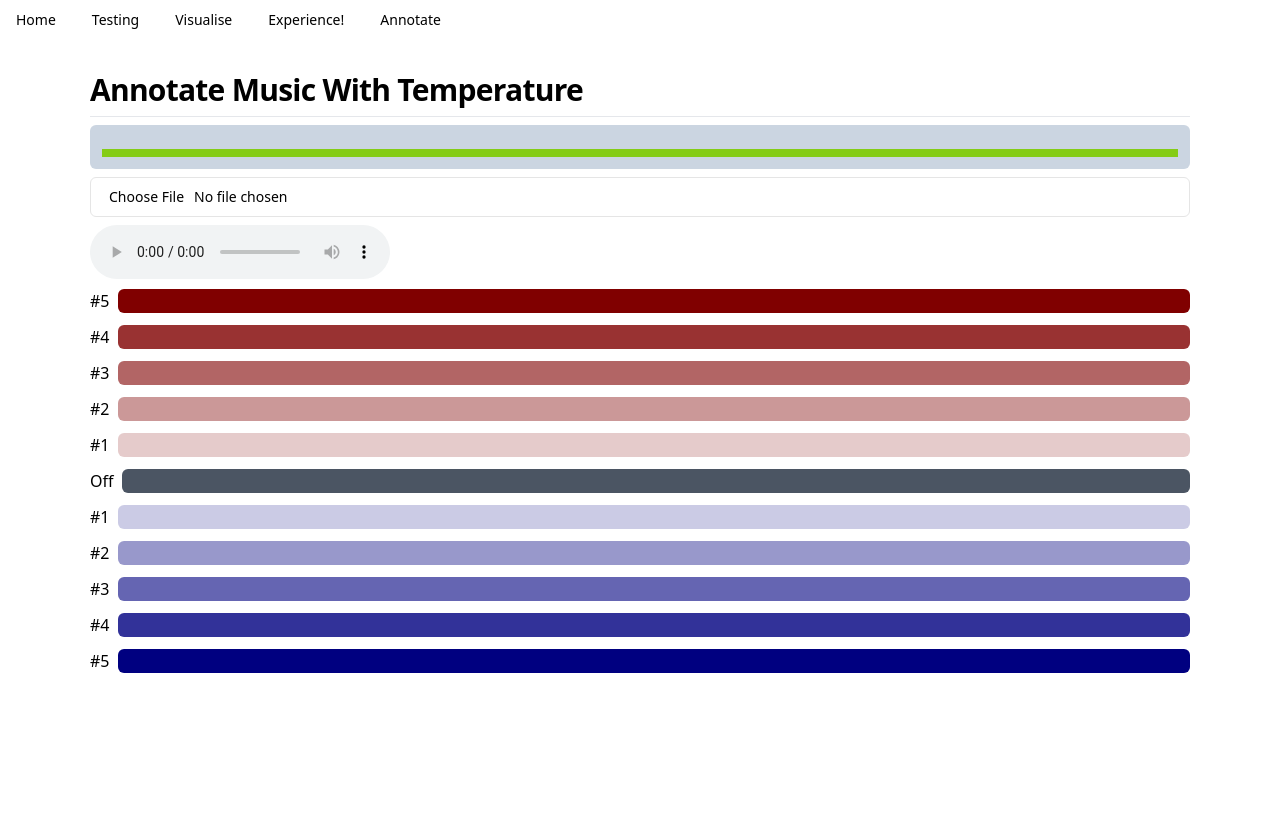
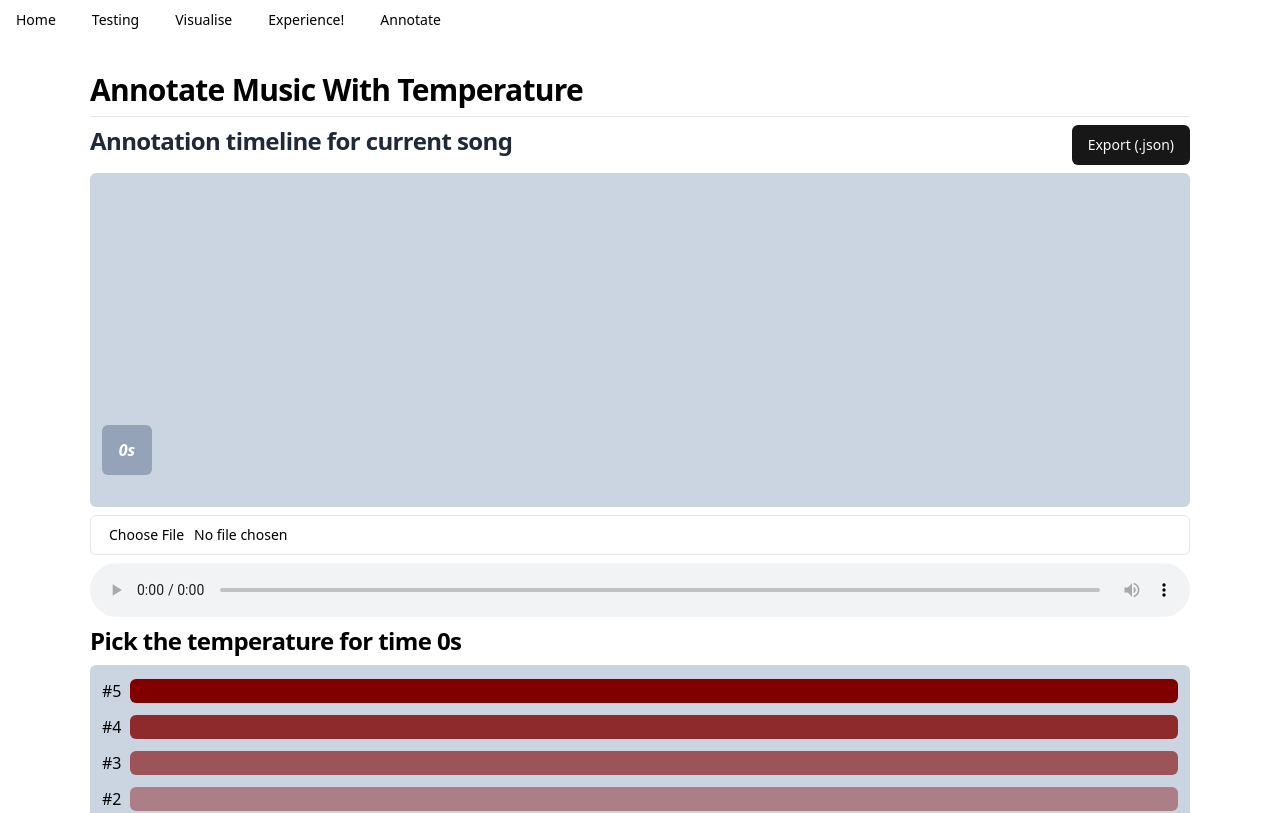
Before and after one commit to bcho892/CUM-T, a React (Vite) app in the folder src/react/: page /annotate in a window 1280 px wide. Shown: the top 813 px of the page. Built offline with nearby package versions, Linux system fonts and the light colour scheme; what react-use-websocket would draw is missing.

Commit message:
working custom profile, changed algorithm to be +- 5 now

```diff
--- a/src/react/src/components/wrappers/Annotation/AnnotationTimeline/AnnotationTimeline.tsx
+++ b/src/react/src/components/wrappers/Annotation/AnnotationTimeline/AnnotationTimeline.tsx
@@ -11,7 +11,7 @@ interface IAnnotationTimeline {
   getAssociatedZone?: (timestamp: number) => number;
 }
 
-const ZONE_HEIGHT_PX = 20 as const;
+const ZONE_HEIGHT_PX = 25 as const;
 
 const AnnotationTimeline = ({
   length,
@@ -41,26 +41,21 @@ const AnnotationTimeline = ({
   );
 
   return (
-    <div className="overflow-x-auto">
-      <div className="flex flex-col min-w-full w-fit gap-3 p-3 bg-slate-300 rounded-md">
+    <>
       <div className="flex gap-3 overflow-visible">
         {ENUMERATED.map((_, i) => {
           const timestamp = i * deltaT;
           const associatedZone = getAssociatedZone?.(timestamp) || 0;
           return (
-              <div className="grid grid-rows-[210px_1fr] items-center">
+            <div className="grid grid-rows-[240px_1fr] items-center">
               <div className="grid grid-rows-2">
                 {
-                    <span
-                      className={twMerge(associatedZone <= 0 && "invisible")}
-                    >
+                  <span className={twMerge(associatedZone <= 0 && "invisible")}>
                     {renderZone(associatedZone, true)}
                   </span>
                 }
                 {
-                    <span
-                      className={twMerge(associatedZone >= 0 && "invisible")}
-                    >
+                  <span className={twMerge(associatedZone >= 0 && "invisible")}>
                     {renderZone(associatedZone, false)}
                   </span>
                 }
@@ -76,10 +71,9 @@ const AnnotationTimeline = ({
       </div>
       <div
         style={{ width: `${(audioTimestamp / length) * 100}%` }}
-          className="bg-lime-500 transition-all h-2"
+        className=" bg-slate-800 rounded-sm transition-all h-2"
       />
-      </div>
-    </div>
+    </>
   );
 };
 
--- a/src/react/src/components/wrappers/PureAudioPlayer/PureAudioPlayer.tsx
+++ b/src/react/src/components/wrappers/PureAudioPlayer/PureAudioPlayer.tsx
@@ -42,7 +42,7 @@ const PureAudioPlayer = ({
     }
   }, [onDurationChange, onTimeUpdate]);
 
-  return <audio ref={audioRef} src={src} controls />;
+  return <audio className="w-full" ref={audioRef} src={src} controls />;
 };
 
 export default PureAudioPlayer;
--- a/src/react/src/pages/Annotate.tsx
+++ b/src/react/src/pages/Annotate.tsx
@@ -1,9 +1,33 @@
+import { Button } from "@/components/ui/button";
 import AnnotationLevelBar from "@/components/wrappers/Annotation/AnnotationBar/AnnotationLevelBar";
 import AnnotationTimeline from "@/components/wrappers/Annotation/AnnotationTimeline/AnnotationTimeline";
 import MusicPlayer from "@/components/wrappers/MusicPlayer/MusicPlayer";
 import PureAudioPlayer from "@/components/wrappers/PureAudioPlayer/PureAudioPlayer";
 import { AnnotationContext } from "@/context/AnnotationContext";
+import { ArousalGraphDataPoint } from "@/models/Graph";
 import { useContext } from "react";
+
+const exportAnnotations = (
+  totalTimestamps: number,
+  deltaT: number,
+  annotationGetter: (timestamp: number) => number | undefined,
+) => {
+  const values: ArousalGraphDataPoint[] = [];
+  for (let timestamp = 0; timestamp < totalTimestamps; timestamp += deltaT) {
+    values.push({ value: annotationGetter(timestamp) || 0, time: timestamp });
+  }
+
+  const json = JSON.stringify(values, null, 2);
+  const blob = new Blob([json], { type: "application/json" });
+  const url = URL.createObjectURL(blob);
+  const link = document.createElement("a");
+  link.href = url;
+  link.download = "annotations.json";
+  document.body.appendChild(link);
+  link.click();
+  document.body.removeChild(link);
+  URL.revokeObjectURL(url);
+};
 
 const Annotate = () => {
   const {
@@ -21,24 +45,48 @@ const Annotate = () => {
   return (
     <div className="flex flex-col gap-2">
       <h2>Annotate Music With Temperature</h2>
+
+      <div className="flex justify-between">
+        <h3 className="text-gray-800">Annotation timeline for current song</h3>
+        <Button
+          onClick={() =>
+            exportAnnotations(
+              Math.ceil(audioStats?.duration || 0),
+              deltaT,
+              (timestamp) => getAnnotation?.(timestamp),
+            )
+          }
+        >
+          Export (.json)
+        </Button>
+      </div>
+      <div className="overflow-x-auto">
+        <div className="flex flex-col min-w-full w-fit gap-3 p-3 bg-slate-300 rounded-md">
           <AnnotationTimeline
             audioTimestamp={audioStats?.timestamp || 0}
             selectedTimestamp={selectedTimestamp}
             deltaT={deltaT}
-        length={Math.ceil(audioStats?.duration || 0)}
+            length={Math.ceil(audioStats?.duration || 1)}
             onTimeClick={(newTime) => setCurrentTime?.(newTime)}
             getAssociatedZone={(timeStamp) => getAnnotation?.(timeStamp) || NaN}
           />
+        </div>
+      </div>
       <MusicPlayer onFileChange={(newSrc) => setAudioSrc?.(newSrc)} />
       <PureAudioPlayer
         src={audioSrc || ""}
         onDurationChange={(d) => setAudioStats?.(d)}
         onTimeUpdate={(t) => setAudioStats?.(undefined, t)}
       />
+      <h3>Pick the temperature for time {selectedTimestamp}s</h3>
+      <div className="bg-slate-300 p-3 rounded-md flex flex-col gap-3">
         <AnnotationLevelBar
-        handleZoneChange={(zone) => updateAnnotation?.(selectedTimestamp, zone)}
+          handleZoneChange={(zone) =>
+            updateAnnotation?.(selectedTimestamp, zone)
+          }
           selectedZone={getAnnotation?.(selectedTimestamp)}
         />
+      </div>
     </div>
   );
 };
--- a/src/react/src/utils/Transformers.ts
+++ b/src/react/src/utils/Transformers.ts
@@ -15,7 +15,7 @@ enum PeltierOrder {
 /**
  * The max _and_ min bounds for the arousal values. This must be consistent with all other annotaions
  */
-const AROUSAL_LIMITS = 1 as const;
+const AROUSAL_LIMITS = 5 as const;
 
 /**
  * The value that any fluctuations in arousal should deviate from
```
Lines whose indentation alone changed are shown as unchanged.
